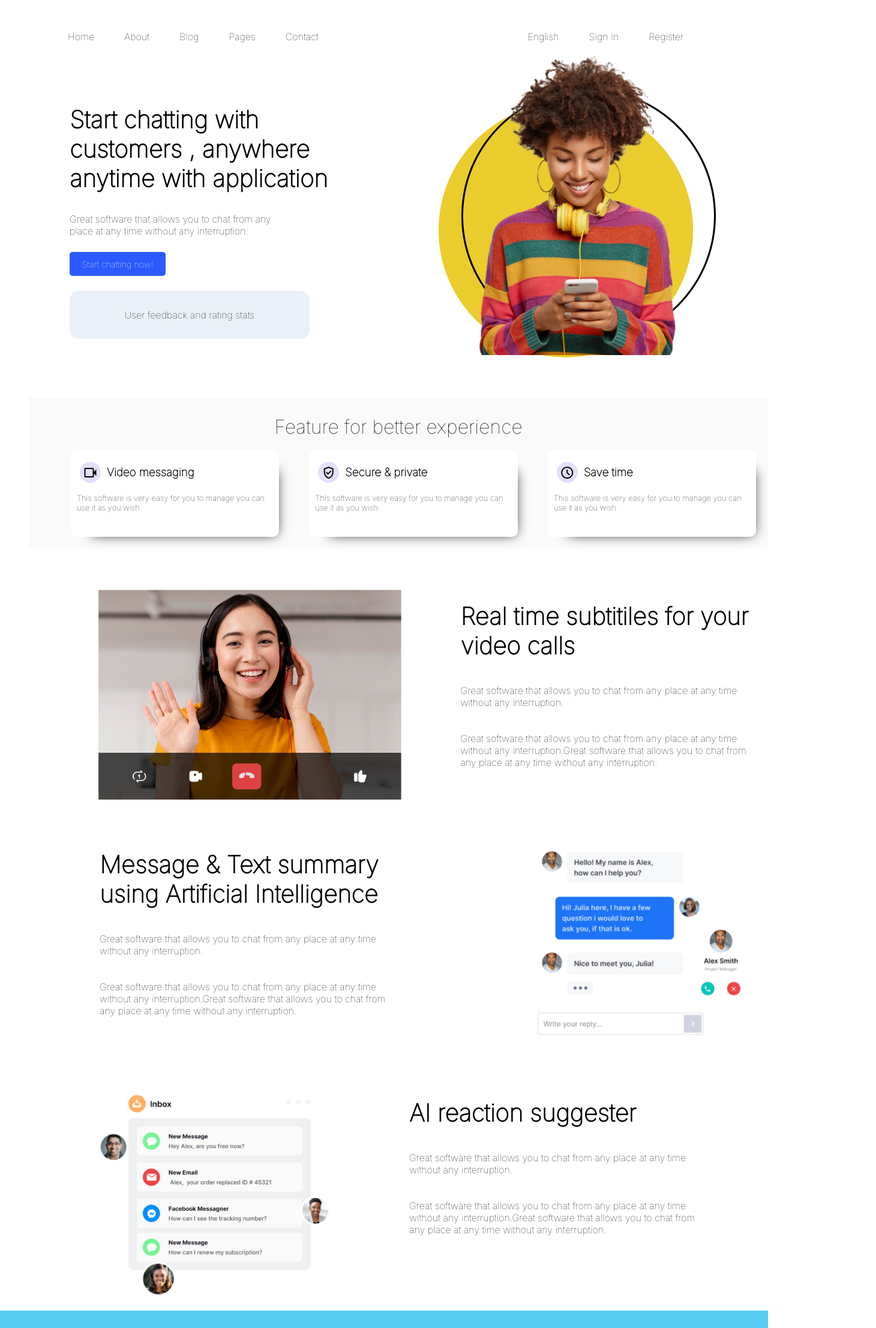
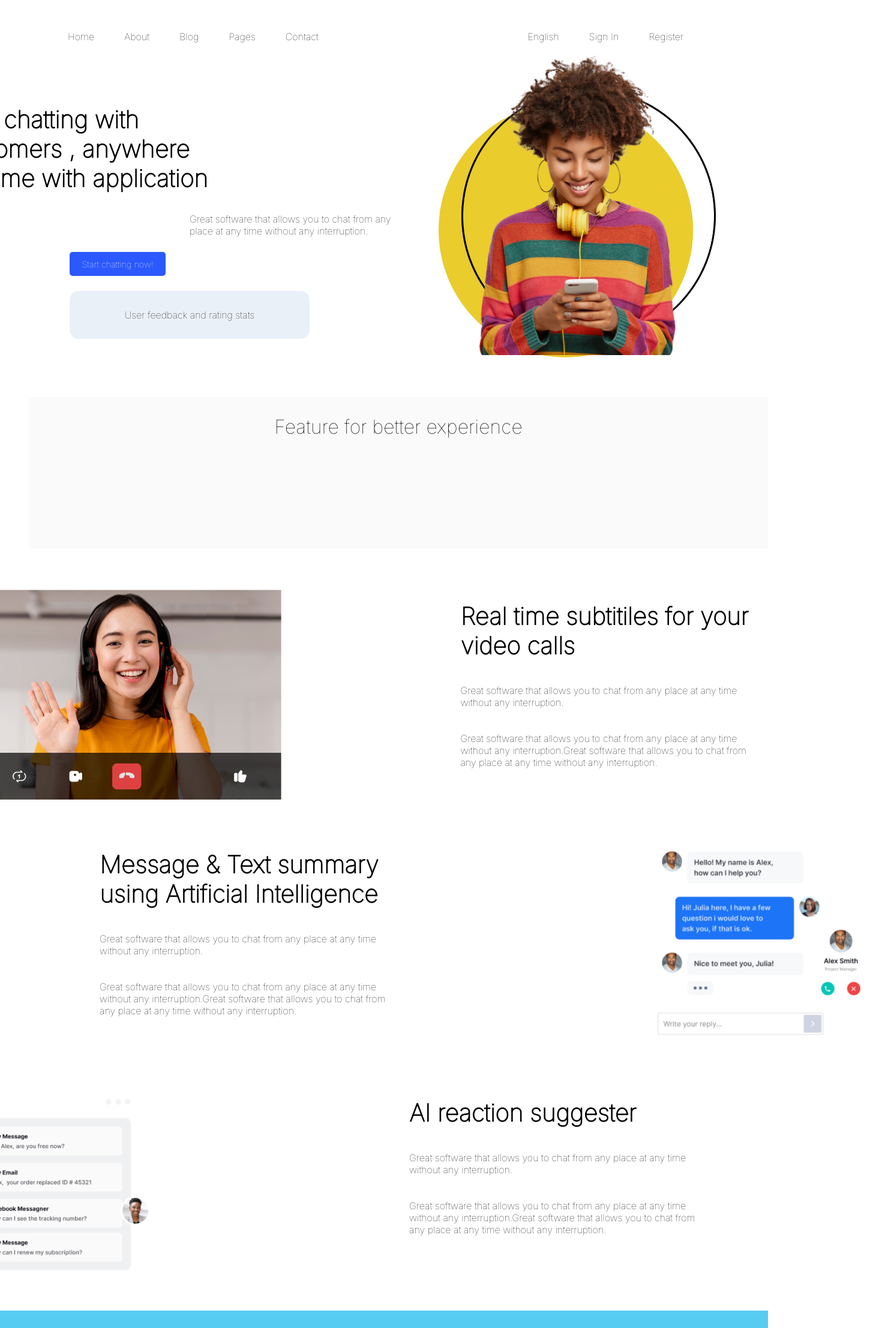
Before and after one commit to shubhamSangwan01/SmartChatAppClient, a React (Create React App) app: page / in a window 1280 px wide. Shown: the top 2214 px of the page at 60% size, 1460 px wide, since content can reach past the window. Built offline with nearby package versions, Linux system fonts and the light colour scheme.

Commit message:
added parallax effects

```diff
--- a/src/pages/Login.jsx
+++ b/src/pages/Login.jsx
@@ -1,4 +1,4 @@
-import React from "react";
+import React, { useEffect } from "react";
 import "../styles/login.css";
 import Navbar from "../components/Navbar";
 import Form from "../components/Form";
--- a/src/pages/Main.jsx
+++ b/src/pages/Main.jsx
@@ -1,38 +1,61 @@
-import React from "react";
+import React, { useEffect } from "react";
 import "../styles/Main.css";
 import Navbar from "../components/Navbar";
 import Footer from "../components/Footer";
 
-function ready(){
-  let IntroMain_image_front = document.getElementById('IntroMain_image_front');
 
-  window.addEventListener('scroll',function(){
-  let value = window.scrollY;
-  IntroMain_image_front.style.left = value * 0.25 + 'px';
-  // text.style.marginTop = value * 0 + 'px';
-
-  })
-}
 
 const Main = () => {
+  useEffect(()=>{
+    let IntroMain_image_front = document.getElementById('IntroMain_image_front');
+    let IntroMain_image_back = document.getElementById('IntroMain_image_back');
+    let Intro_features_card = document.getElementById('Intro_features_card');
+    let Intro_features_card2 = document.getElementById('Intro_features_card2');
+    let Intro_features_card3 = document.getElementById('Intro_features_card3');
+    let Intro_uniqueFeatures_card_image = document.getElementById('Intro_uniqueFeatures_card_image');
+    let Intro_uniqueFeatures_card_image2 = document.getElementById('Intro_uniqueFeatures_card_image2');
+    let Intro_uniqueFeatures_card_image3 = document.getElementById('Intro_uniqueFeatures_card_image3');
+    let IntroMain_text_h1 = document.getElementById('IntroMain_text_h1');
+    let IntroMain_text_p = document.getElementById('IntroMain_text_p');
+    let IntroMain_text_button = document.getElementById('IntroMain_text_button');
+    let IntroMain_text_userStats = document.getElementById('IntroMain_text_userStats');
+
+
+    window.addEventListener('scroll',function(){
+    let value = window.scrollY;
+    IntroMain_image_front.style.opacity = 1-value/500;
+    IntroMain_image_back.style.opacity = 1-value/200;
+    Intro_features_card.style.transform = "scale(" + value/750 + ")";
+    Intro_features_card2.style.transform = "scale(" + value/750 + ")";
+    Intro_features_card3.style.transform = "scale(" + value/750 + ")";
+    Intro_uniqueFeatures_card_image.style.left = value * 0.25 -200 + "px";
+    Intro_uniqueFeatures_card_image2.style.right = value * 0.25 -200 + "px";
+    Intro_uniqueFeatures_card_image3.style.left = value * 0.25 -300 + "px";
+    IntroMain_text_h1.style.left = value * 0.25 -200 + "px";
+    IntroMain_text_p.style.right = value * 0.25 -200 + "px";
+    IntroMain_text_button.left = value * 0.25 -200 + "px";
+    IntroMain_text_userStats.right = value * 0.25 -200 + "px";
+    })
+  },[])
+
   return (
     <div className="main_page">
       <Navbar />
       <section className="IntroMain">
         <div className="IntroMain_text">
-          <h1>
+          <h1 id="IntroMain_text_h1">
             Start chatting with <br />
             customers , anywhere <br />
             anytime with application
           </h1>
-          <p>
+          <p id="IntroMain_text_p">
             Great software that allows you to chat from any <br />
             place at any time without any interruption.
           </p>
-          <a className="IntroMain_text_button" href="#">
+          <a id="IntroMain_text_button" className="IntroMain_text_button" href="#">
             <p>Start chatting now!</p>
           </a>
-          <div className="IntroMain_text_userStats">
+          <div id="IntroMain_text_userStats" className="IntroMain_text_userStats">
             <p>User feedback and rating stats</p>
           </div>
         </div>
@@ -44,6 +67,7 @@ const Main = () => {
             alt=""
           />
           <img
+            id="IntroMain_image_back"
             className="IntroMain_image_back"
             src="/images/IntroPicBackground.png"
             alt=""
@@ -55,7 +79,7 @@ const Main = () => {
           <span>Feature for better experience</span>
         </div>
         <div className="Intro_features_details">
-          <div className="Intro_features_card">
+          <div id="Intro_features_card" className="Intro_features_card">
             <div className="Intro_features_cardHeader">
               <span class="material-symbols-outlined">videocam</span>
               <h3>Video messaging</h3>
@@ -65,7 +89,7 @@ const Main = () => {
               wish.
             </p>
           </div>
-          <div className="Intro_features_card">
+          <div id="Intro_features_card2" className="Intro_features_card">
             <div className="Intro_features_cardHeader">
               <span class="material-symbols-outlined">verified_user</span>
               <h3>Secure & private</h3>
@@ -75,7 +99,7 @@ const Main = () => {
               wish.
             </p>
           </div>
-          <div className="Intro_features_card">
+          <div id="Intro_features_card3" className="Intro_features_card">
             <div className="Intro_features_cardHeader">
               <span class="material-symbols-outlined">schedule</span>
               <h3>Save time</h3>
@@ -90,7 +114,7 @@ const Main = () => {
       <section className="Intro_uniqueFeatures">
         <div>
         <div className="Intro_uniqueFeatures_card">
-          <div className="Intro_uniqueFeatures_card_image">
+          <div id="Intro_uniqueFeatures_card_image" className="Intro_uniqueFeatures_card_image">
             <img src="/images/VideoCalling.png" alt="Videocalling" />
           </div>
           <div className="Intro_uniqueFeatures_card_text">
@@ -105,12 +129,12 @@ const Main = () => {
             <span className="Intro_uniqueFeatures_card_text_details">Great software that allows you to chat from any place at any time without any interruption.</span>
             <span className="Intro_uniqueFeatures_card_text_details">Great software that allows you to chat from any place at any time without any interruption.Great software that allows you to chat from any place at any time without any interruption.</span>
           </div>
-          <div className="Intro_uniqueFeatures_card_image">
+          <div id="Intro_uniqueFeatures_card_image2" className="Intro_uniqueFeatures_card_image">
             <img src="/images/UniqueFeature2.png" alt="UniqueFeature2" />
           </div>
         </div>
         <div className="Intro_uniqueFeatures_card">
-          <div className="Intro_uniqueFeatures_card_image">
+          <div id="Intro_uniqueFeatures_card_image3" className="Intro_uniqueFeatures_card_image">
             <img src="/images/UniqueFeature3.png" alt="UniqueFeature2" />
           </div>
           <div className="Intro_uniqueFeatures_card_text">
--- a/src/styles/Main.css
+++ b/src/styles/Main.css
@@ -67,6 +67,9 @@
     height: 500px;
 }
 
+#IntroMain_text_h1, #IntroMain_text_p, #IntroMain_text_button, #IntroMain_text_userStats{
+    position: relative;
+}
 
 /* Features */
 
@@ -140,6 +143,7 @@
 }
 
 .Intro_uniqueFeatures_card_image{
+    position: relative;
     margin: 3rem 0 0 6rem;
     justify-content: center;
 }
@@ -149,6 +153,7 @@
 }
 
 .Intro_uniqueFeatures_card_text{
+    position: relative;
     margin: 3rem;
     display: flex;
     padding: 0 50px;
```
